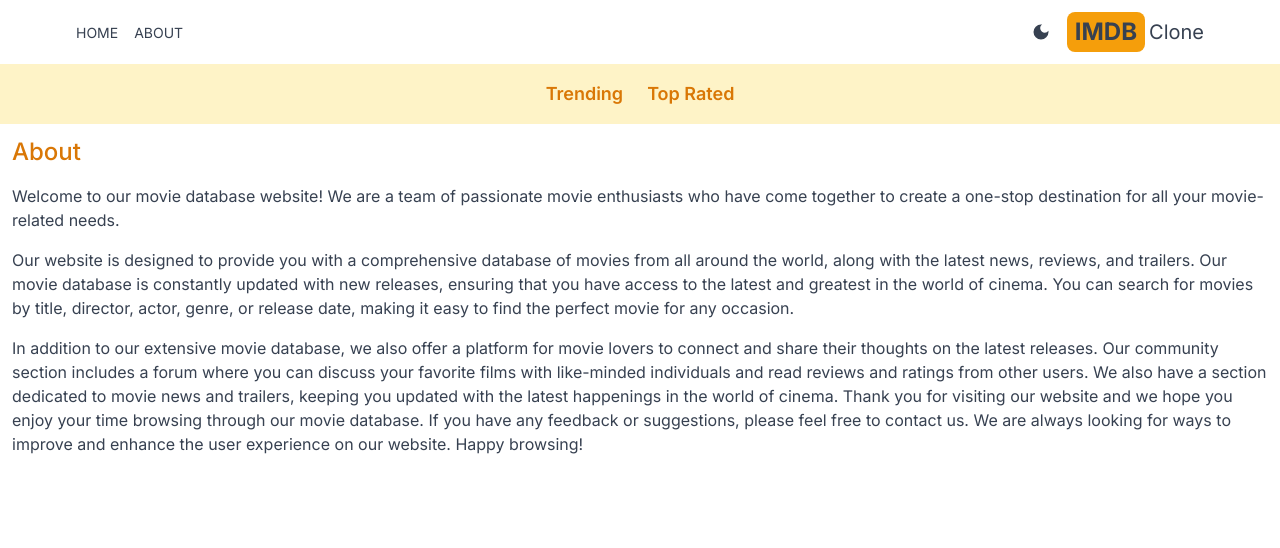
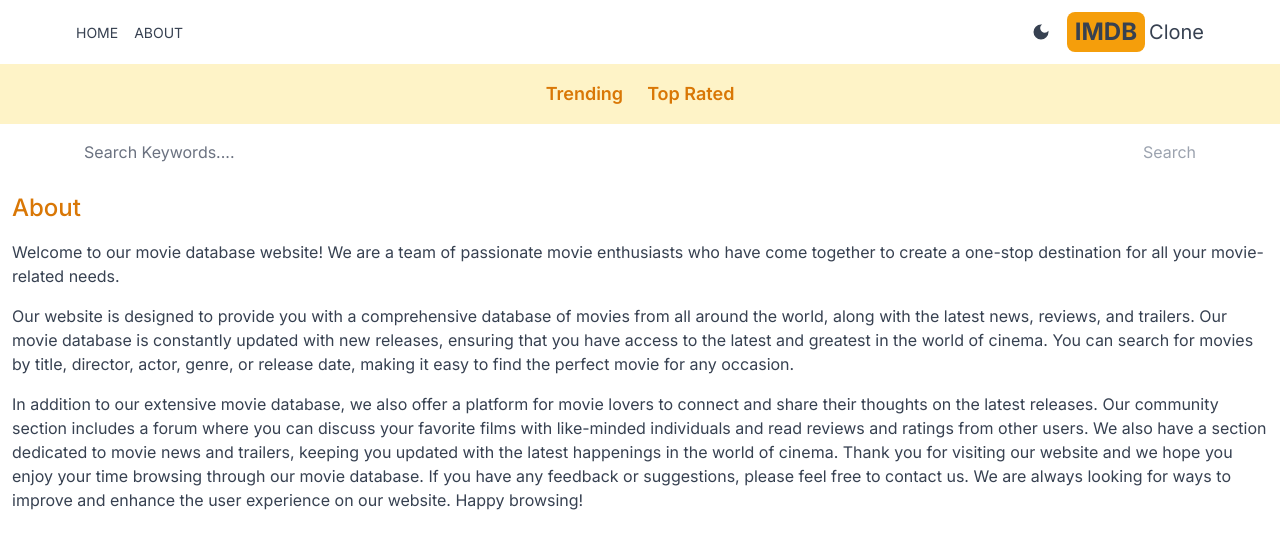
Before and after one commit to Raghav2709/IMDB, a Next.js app: page /about in a window 1280 px wide. Shown: the top 548 px of the page. Built offline with nearby package versions, Linux system fonts and the light colour scheme.

Commit message:
Search box added

```diff
--- a/src/app/layout.js
+++ b/src/app/layout.js
@@ -4,6 +4,7 @@
 import { ThemeProvider } from "next-themes";
 import Providers from "./Providers";
 import Navbar from "@/components/Navbar";
+import SearchBox from "@/components/SearchBox";
 
 const inter = Inter({ subsets: ["latin"] });
 
@@ -19,6 +20,7 @@
         <Providers>
         <Header/>
         <Navbar/>
+        <SearchBox/>
         {children}
         </Providers>
         </body>
--- /dev/null
+++ b/src/app/search/[id]/page.jsx
@@ -0,0 +1,18 @@
+import Results from "@/components/Results";
+
+export default async function SearchPage({ params }) {
+  const seachTerm = params.searchTerm;
+  const res = await fetch(
+    `https://api.themoviedb.org/3/search/movie?api_key=${process.env.API_KEY}&query=${seachTerm}&language=en-US&page=1&include_adult=false`
+  );
+  const data = await res.json();
+  const results = data.results;
+  return (
+    <div>
+      {results &&
+        results.length ===
+        <h1 className="text-center pt-6">No results found</h1>}
+      {results && <Results results={results} />}
+    </div>
+  );
+}
--- /dev/null
+++ b/src/components/SearchBox.jsx
@@ -0,0 +1,35 @@
+"use client";
+
+import React, { useState } from "react";
+import { useRouter } from "next/navigation";
+
+export default function SearchBox() {
+  const [search, setSearch] = useState("");
+  const router = useRouter();
+  const handleSubmit = (e) => {
+    e.preventDefault();
+    router.push(`/search/${search}`);
+  };
+
+  return (
+    <form
+      className="flex justify-between px-5 max-w-6xl mx-auto"
+      onSubmit={handleSubmit}
+    >
+      <input
+        type="text"
+        placeholder="Search Keywords...."
+        className="w-full
+h-14 rounded-md placeholder-gray-500 outline-none bg-transparent flex-1"
+        value={search}
+        onChange={(e) => setSearch(e.target.value)}
+      />
+      <button
+        className="text-amber-600 cursor-pointer disabled:text-gray-400"
+        disabled={search === ""}
+      >
+        Search
+      </button>
+    </form>
+  );
+}
```
